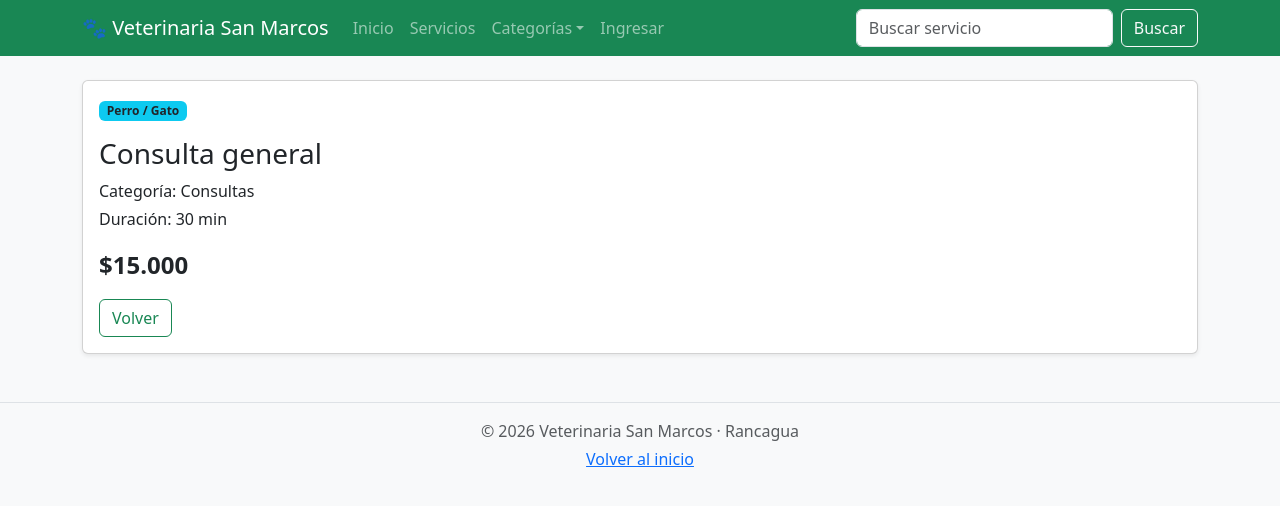
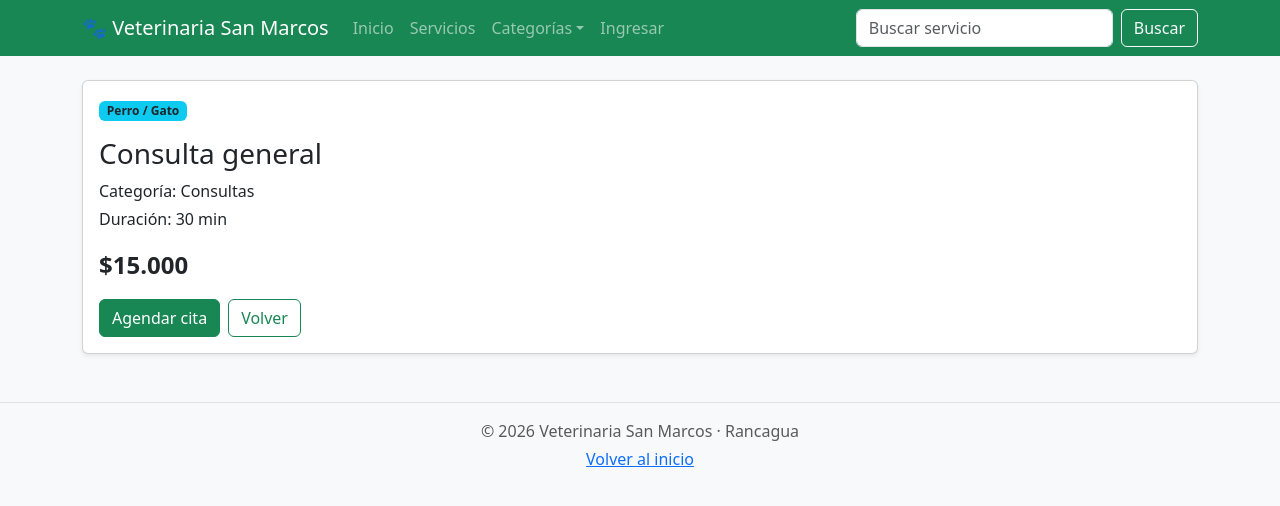
Before and after one commit to eliasgonzalez22/veterinaria-sanmarcos-p2, a React (Vite) app: page /servicio/1 in a window 1280 px wide. Shown: the top 506 px of the page. Built offline with nearby package versions, Linux system fonts and the light colour scheme.

Commit message:
Agregar botón "Agendar cita" en DetalleServicio y reorganizar botones

```diff
--- a/src/pages/DetalleServicio.jsx
+++ b/src/pages/DetalleServicio.jsx
@@ -34,7 +34,10 @@ export default function DetalleServicio() {
           <p className="mb-1">Duración: {servicio.duracion}</p>
           {servicio.obs && <p className="mb-1">Observaciones: {servicio.obs}</p>}
           <p className="fs-4 fw-bold mt-3">{formatearPrecio(servicio.precio)}</p>
-          <Boton variante="outline-success" onClick={() => navigate(-1)}>Volver</Boton>
+          <div className="d-flex gap-2">
+            <Boton onClick={() => navigate(`/agendar/${servicio.id}`)}>Agendar cita</Boton>
+            <Boton variante="outline-success" onClick={() => navigate(-1)}>Volver</Boton>
+          </div>
         </div>
       </article>
     </PlantillaPublica>
```
